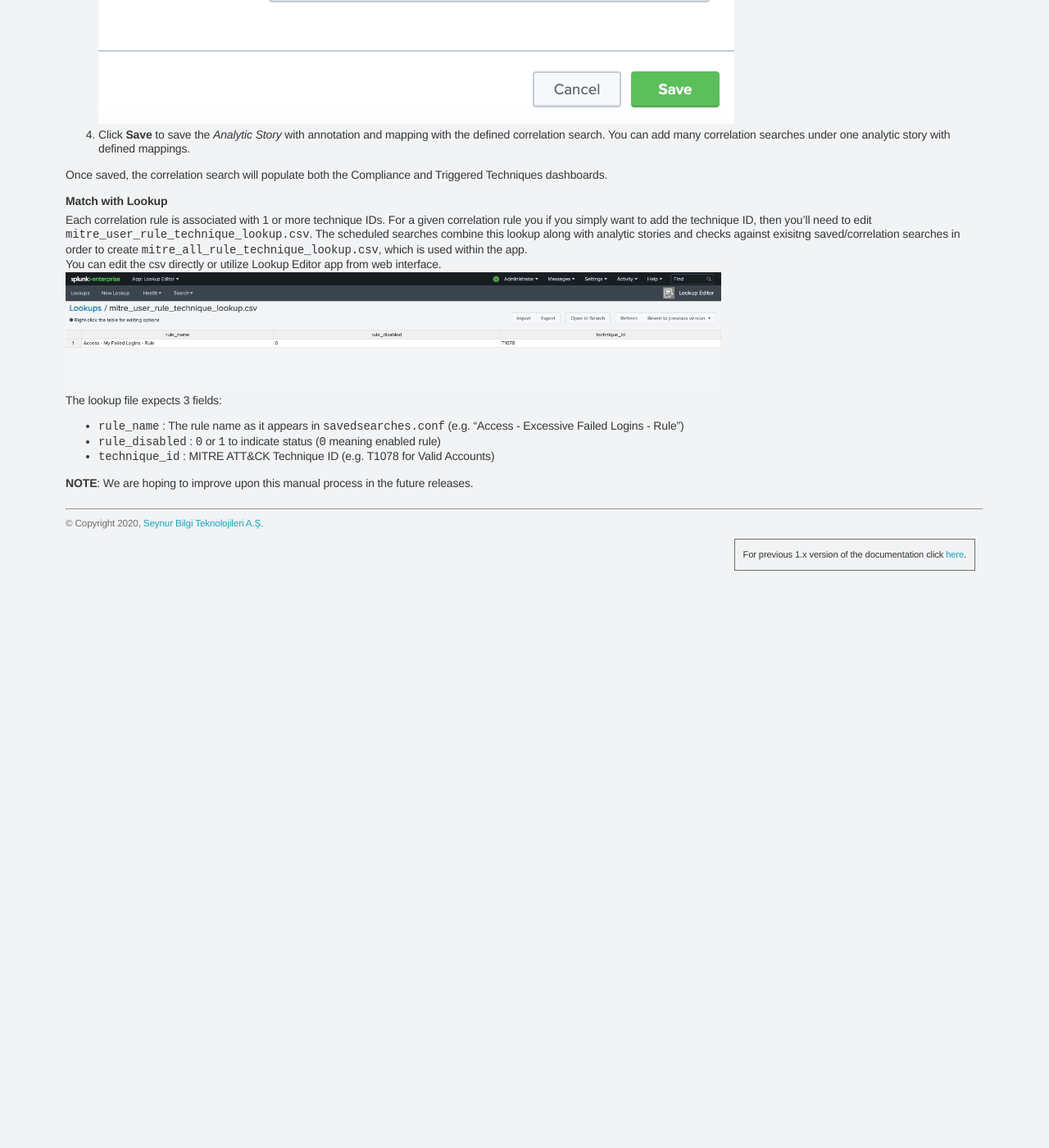
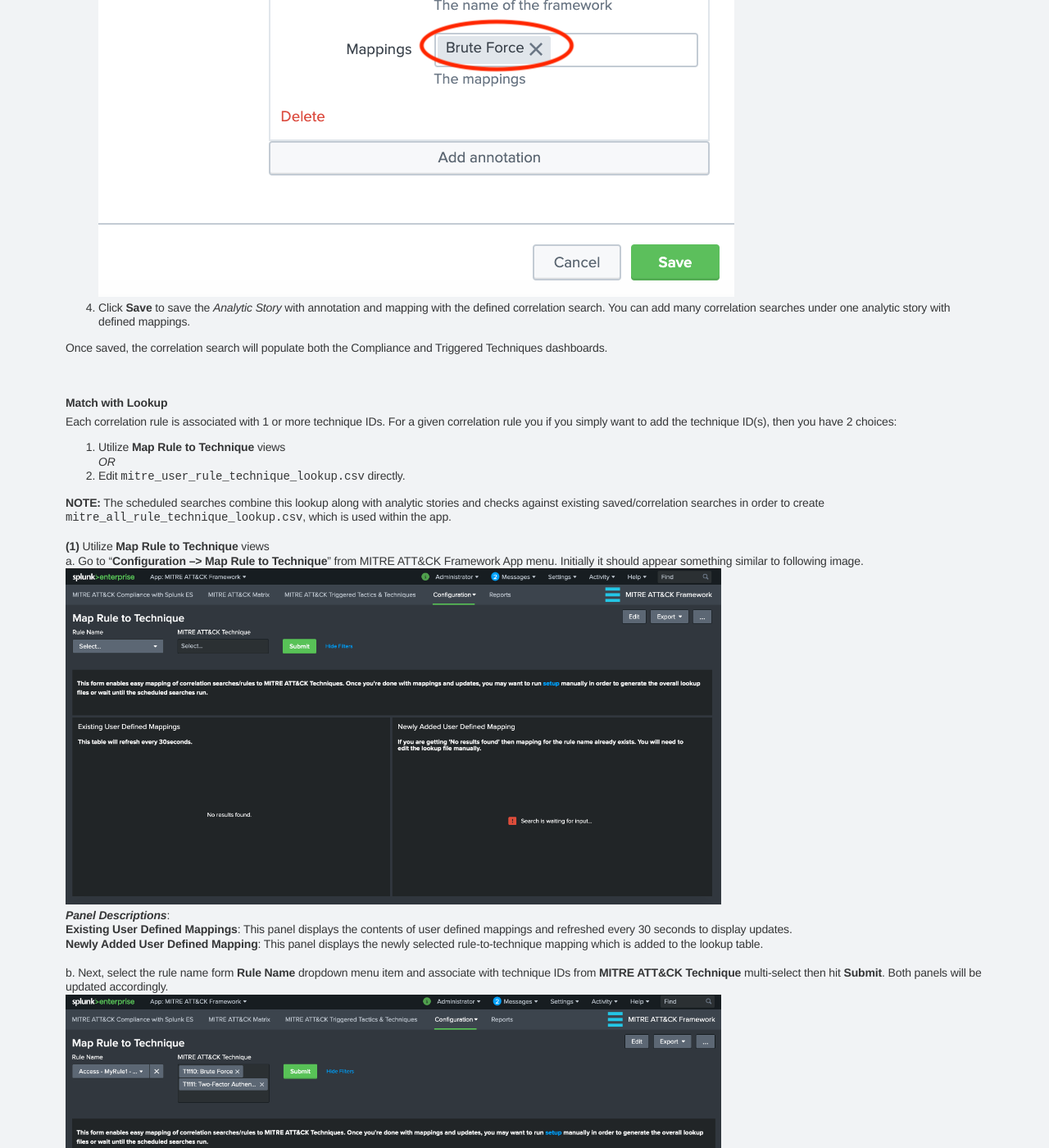
Before and after one commit to seynur/DA-ESS-MitreContent, a Jekyll site: the page built from docs/user_guide.md, in a window 1280 px wide and 1400 px high, scrolled down 5144 px. Shown: the whole window at 82% size. Built offline with Jekyll 4.4.1, drawn with Linux system fonts in a browser that asks for light colours; before the commit the page ends 5850 px from its top, so only the background shows below that; some of the changed text lies outside the part shown.

Commit message:
updated documentation to reflect new view

```diff
--- a/docs/user_guide.md
+++ b/docs/user_guide.md
@@ -12,6 +12,17 @@
 * [How To Match a Correlation Search with Framework](#how-to-match-a-correlation-search-with-framework)
   - [Match with Analytic Story](#match-with-analytic-story)
   - [Match with Lookup](#match-with-lookup)
+
+
+  &nbsp;
+
+
+  ---
+
+
+  &nbsp;
+
+
 
 ### MITRE ATT&CK Compliance with Splunk ES View
 Each cell containing a technique is colored based on the percentage of enabled correlation searches.
@@ -29,12 +40,32 @@
 ![setup4]
 
 
+&nbsp;
+
+
+---
+
+
+&nbsp;
+
+
 ### MITRE ATT&CK Matrix View
 This dashboard/form has filtering options based on "**Event Time Range**" and "**Urgency**" level of Notable Events.  It provides and overview of triggered techniques within MITRE ATT&CK Matrix colored according to the "**Urgency**" level of Notable Events.
 
 You can click on the triggered technique which provides the drill-down functionality and opens up Enterprise Security App **Incident Review** view for further analysis/investigation.
 
 ![triggered_techniques1]
+
+
+&nbsp;
+
+
+---
+
+
+&nbsp;
+
+
 
 ### MITRE ATT&CK Triggered Tactics & Techniques View
 This dashboard/form provides an overview of triggered rules based on MITRE ATT&CK Tactics and Notable assets/identities.  This is an effort to provide a better visibility for a notable asset/identity journey through MITRE ATT&CK Framework.  The number of triggered Notable Events according to MITRE ATT&CK techniques are aggregated by Notable Assets where ``notable_asset`` is populated by ``src``, ``dest`` or ``user`` from related Data Models.
@@ -45,6 +76,16 @@
 3. **Triggered Techniques by Tactic**: There's a separate panel for each MITRE ATT&CK Framework Tactic that shows details on triggered Technique, associated correlation rule name, and count of occurrences.
 
 ![triggered_techniques2]
+
+
+&nbsp;
+
+
+---
+
+
+&nbsp;
+
 
 ### How To Match a Correlation Search with Framework
 There are 2 ways to accomplish this task.
@@ -75,21 +116,69 @@
 
 Once saved, the correlation search will populate both the Compliance and Triggered Techniques dashboards.
 
-#### Match with Lookup
-Each correlation rule is associated with 1 or more technique IDs.  For a given correlation rule you if you simply want to add the technique ID, then you'll need to edit ``mitre_user_rule_technique_lookup.csv``.  The scheduled searches combine this lookup along with analytic stories and checks against exisitng saved/correlation searches in order to create ``mitre_all_rule_technique_lookup.csv``, which is used within the app.
+&nbsp;
+
+&nbsp;
 
 
+#### Match with Lookup
+Each correlation rule is associated with 1 or more technique IDs.  For a given correlation rule you if you simply want to add the technique ID(s), then you have 2 choices:
+1. Utilize **Map Rule to Technique** views
+
+   _OR_
+2. Edit ``mitre_user_rule_technique_lookup.csv`` directly.
+
+__NOTE:__ The scheduled searches combine this lookup along with analytic stories and checks against existing saved/correlation searches in order to create ``mitre_all_rule_technique_lookup.csv``, which is used within the app.
+
+
+
+&nbsp;
+
+
+
+
+__(1)__ Utilize **Map Rule to Technique** views
+
+a. Go to "**Configuration --> Map Rule to Technique**" from MITRE ATT&CK Framework App menu.  Initially it should appear something similar to following image.
+
+![map_rule_to_technique1]
+
+*__Panel Descriptions__*:
+
+__Existing User Defined Mappings__: This panel displays the contents of user defined mappings and refreshed every 30 seconds to display updates.
+
+__Newly Added User Defined Mapping__: This panel displays the newly selected rule-to-technique mapping which is added to the lookup table.
+
+
+&nbsp;
+
+
+b. Next, select the rule name form __Rule Name__ dropdown menu item and associate with technique IDs from __MITRE ATT&CK Technique__ multi-select then hit __Submit__.  Both panels will be updated accordingly.
+
+
+![map_rule_to_technique2]
+
+
+__Important NOTE__: If a rule name is already defined, this view does NOT add any mappings to the lookup in order to avoid duplicates.  You will see ``No results found`` message and will need to edit the lookup table manually.
+
+
+
+
+
+&nbsp;
+
+
+
+__(2)__ Edit ``mitre_user_rule_technique_lookup.csv`` directly.
 You can edit the csv directly or utilize Lookup Editor app from web interface.
 
 
 ![lookup_editor1]
 
-The lookup file expects 3 fields:
+The lookup file expects 2 fields:
 * ``rule_name`` : The rule name as it appears in ``savedsearches.conf`` (e.g. "Access - Excessive Failed Logins - Rule")
-* ``rule_disabled`` : ``0`` or ``1`` to indicate status (``0`` meaning enabled rule)
-* ``technique_id`` : MITRE ATT&CK Technique ID (e.g. T1078 for Valid Accounts)
+* ``technique_id`` : MITRE ATT&CK Technique ID (e.g. T1078 for Valid Accounts) list separated by spaces
 
-**NOTE**: We are hoping to improve upon this manual process in the future releases.
 
 
 [setup4]: assets/img/setup4.png
@@ -100,3 +189,6 @@
 [analyticstory3]: assets/img/analyticstory3.png
 [analyticstory4]: assets/img/analyticstory4.png
 [lookup_editor1]: assets/img/lookup_editor1.png
+[map_rule_to_technique1]: assets/img/map_rule_to_technique1.png
+[map_rule_to_technique2]: assets/img/map_rule_to_technique2.png
+[map_rule_to_technique3]: assets/img/map_rule_to_technique3.png
```
Also changed, not shown: docs/installation.md (+15 -2 lines), README.md, docs/assets/img/map_rule_to_technique1.png (added), docs/assets/img/map_rule_to_technique2.png (added).
